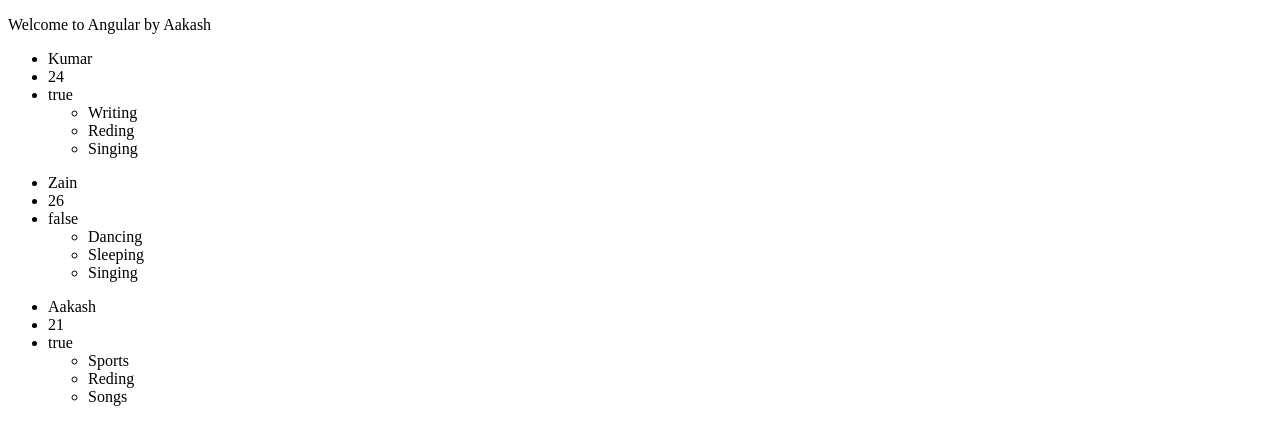
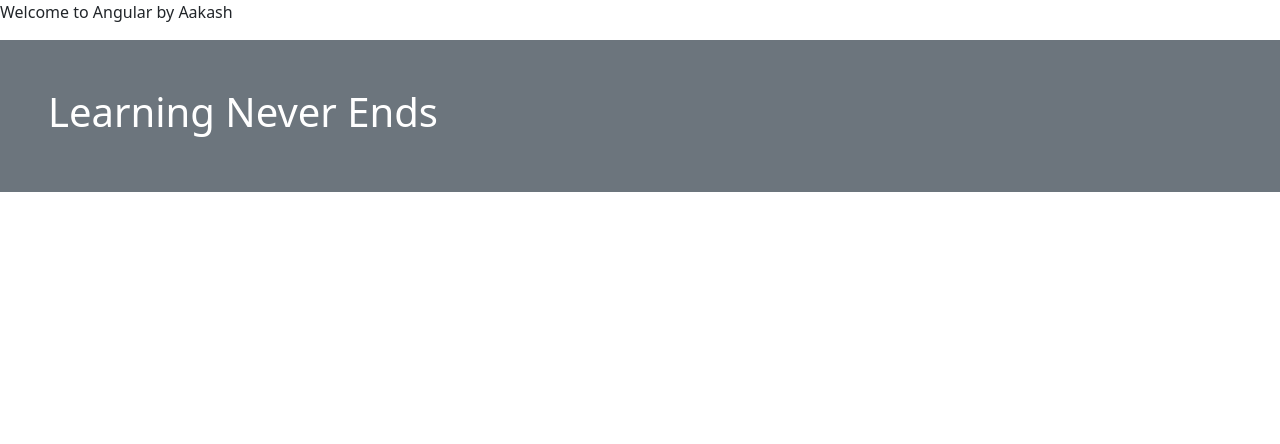
Before and after one commit to AakashKainth/new-app, an Angular app: page / in a window 1280 px wide. Shown: the top 444 px of the page. Built offline with nearby package versions, Linux system fonts and the light colour scheme.

Commit message:
Installed bootstarp and jQuery

```diff
--- a/angular.json
+++ b/angular.json
@@ -27,9 +27,13 @@
               }
             ],
             "styles": [
-              "src/styles.css"
+              "src/styles.css",
+              "node_modules/bootstrap/dist/css/bootstrap.min.css"
             ],
-            "scripts": []
+            "scripts": [
+              "node_modules/jquery/dist/jquery.min.js",
+              "node_modules/bootstrap/dist/js/bootstrap.min.js"
+            ]
           },
           "configurations": {
             "production": {
--- a/package.json
+++ b/package.json
@@ -18,6 +18,8 @@
     "@angular/platform-browser": "^18.0.0",
     "@angular/platform-browser-dynamic": "^18.0.0",
     "@angular/router": "^18.0.0",
+    "bootstrap": "^5.3.3",
+    "jquery": "^3.7.1",
     "rxjs": "~7.8.0",
     "tslib": "^2.3.0",
     "zone.js": "~0.14.3"
--- a/src/app/structure-directives/structure-directives.component.html
+++ b/src/app/structure-directives/structure-directives.component.html
@@ -1,3 +1,8 @@
+
+<div class="bg-secondary text-white p-5 text center">
+    <h1>Learning Never Ends</h1>
+</div>
+
 <!-- <h2>{{ fruits[0] }}</h2> -->
 
 <!-- <div *ngFor = "let fruit of fruits; index as i">
@@ -35,7 +40,7 @@
 </div> -->
 
 
-<ul *ngFor="let p of persons">
+<!-- <ul *ngFor="let p of persons">
     <li>{{ p.name }}</li>
     <li>{{ p.age }}</li>
     <li>{{ p.isMArried }}</li>
@@ -43,7 +48,7 @@
     <ul *ngFor="let hobby of p.hobbies">
         <li>{{ hobby }}</li>
     </ul>
-</ul>
+</ul> -->
 
 <!-- <h1 *ngIf="display; else elsePart">
     Learning Never Ends
```
Also changed, not shown: 1 other file (tests, documents, lock files or other folders).
